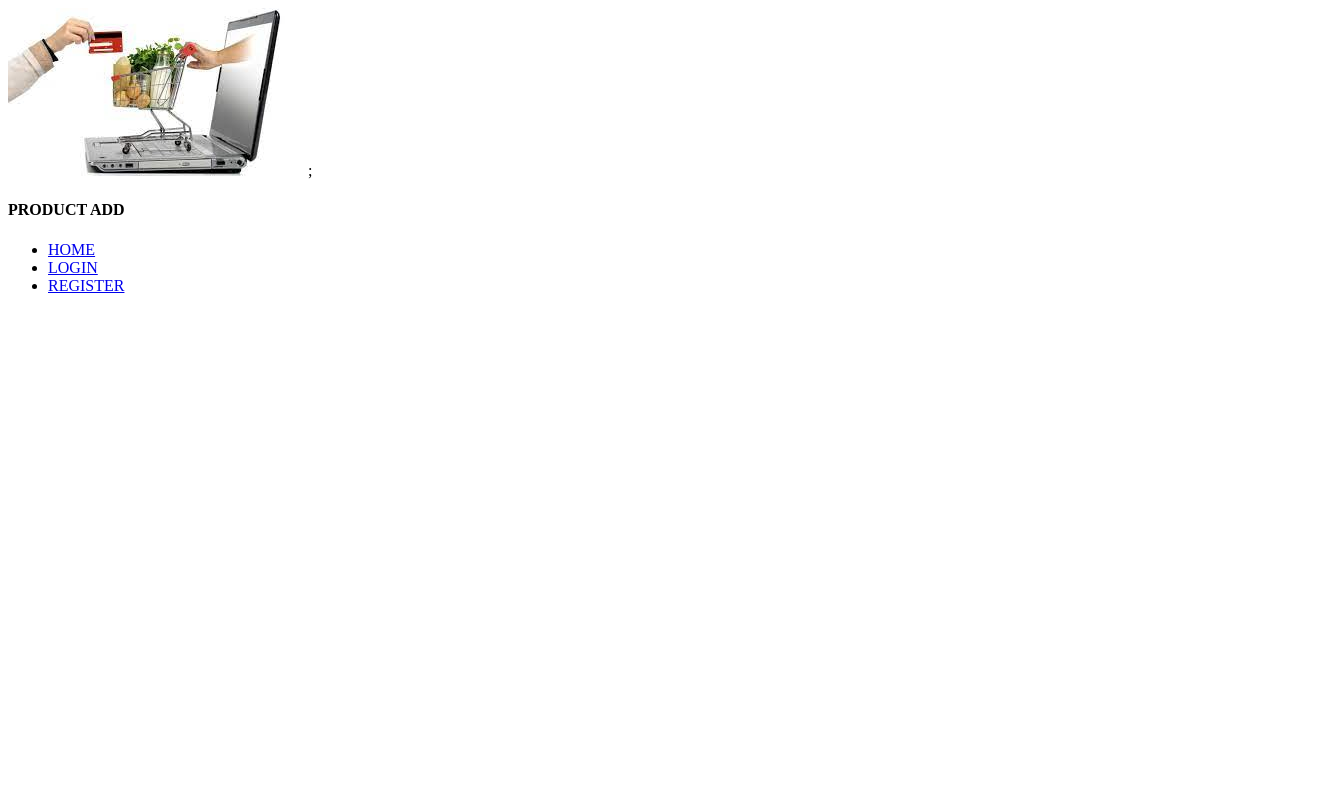
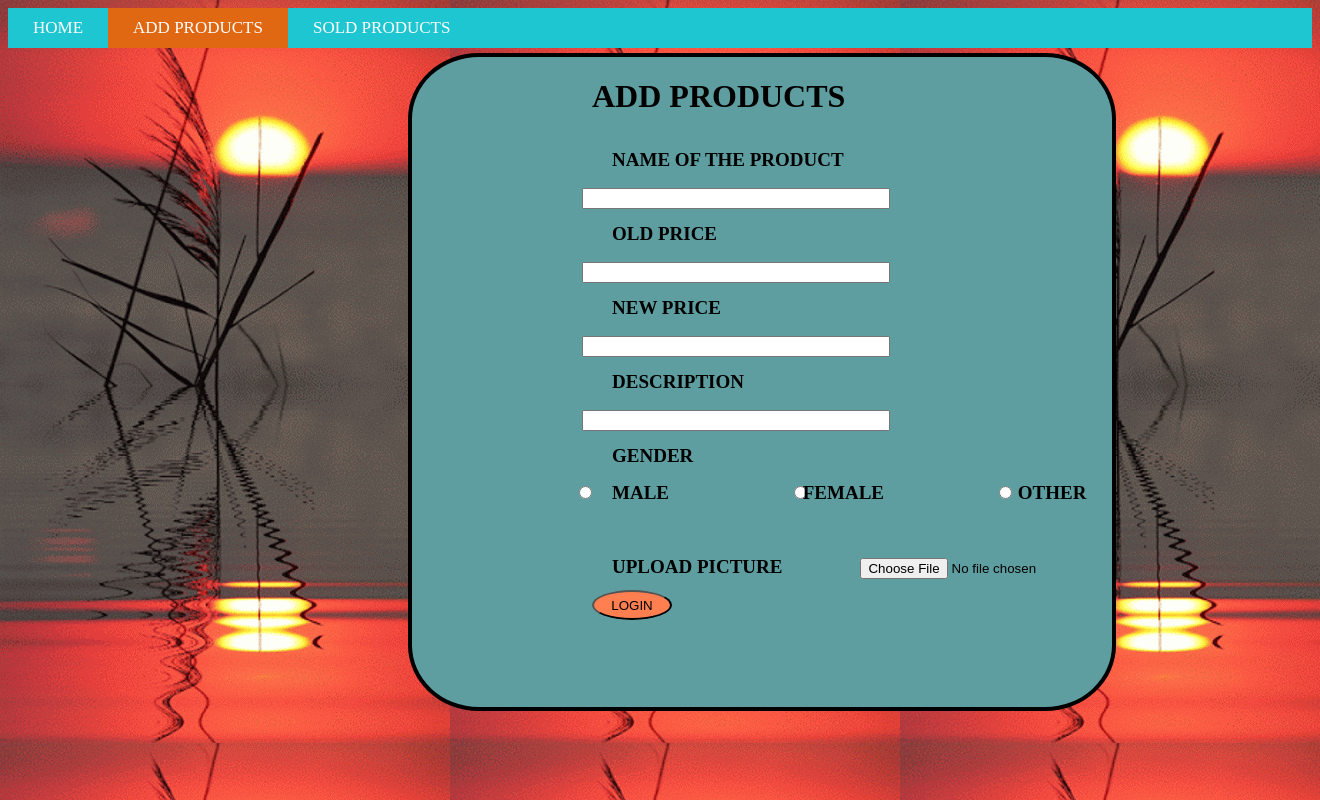
Before and after one commit to Yohannesdejene/Ecommerce_Website, a Node server app: template views/addProduct.ejs in a window 1320 px wide. Run offline with Node 20, Linux system fonts and the light colour scheme; the template is opened without the code that fills it, so the values that code supplies are empty; some libraries are stand-ins or nearby versions.

Commit message:
product adding psge is added

```diff
--- /dev/null
+++ b/public/css/addProduct.css
@@ -0,0 +1,62 @@
+.topnav{
+background-color:rgb(30, 198, 210);
+
+overflow: hidden;
+}
+
+.topnav a{
+color:white;
+
+float:left;
+font-size:17px;
+text-decoration:none;
+padding: 10px 25px ;
+}
+.topnav a:hover {
+background-color:grey;
+color:white;
+}
+
+
+.topnav a.active {
+    background-color:rgb(224, 104, 18);
+    color:white;
+}
+.form{
+    width: 700px;
+    height:650px;
+    border: 4px solid black;
+    margin: 5px 400px;
+    background-color:cadetblue;
+    border-radius:10%;
+}
+
+body{
+    background-image: url("/images/images2.gif");
+}
+
+.label{
+position:relative;
+left:150px;
+font-size:19px;
+padding:50px;
+}
+.input{
+position:relative;
+left:170px;
+width:300px;
+
+}
+#add{
+position:relative;
+left:180px;
+}
+#button{
+position:relative;
+left:180px;
+background-color:coral;
+width:80px;
+height:30px;
+border-radius:50%;
+
+}
--- a/views/addProduct.ejs
+++ b/views/addProduct.ejs
@@ -4,19 +4,83 @@
     <meta charset="UTF-8">
     <meta http-equiv="X-UA-Compatible" content="IE=edge">
     <meta name="viewport" content="width=device-width, initial-scale=1.0">
+    <link rel="stylesheet"    href="/css/addProduct.css"/>
     <title>title</title>
 </head>
 <body>
-  <img src="../public/images/ecommerce.jpg" alt="image">;
 
-  <nav>
-        <h4>PRODUCT ADD</h4>
-        <ul>
-          <li><a href="/">HOME</a></li>
-          <li><a href="/user/login">LOGIN</a></li>
-          <li><a href="/user/signup">REGISTER</a></li>
-        </ul>
-      </nav>
+<div class="topnav">
+          <a  href="/admin/home">HOME</a>
+          <a class="active" href="/admin/addProduct">ADD PRODUCTS</a>
+          <a href="/admin/soldProduct">SOLD PRODUCTS</a>
+
+</div>
+<div class="container">
+ <div class="box">
+  <div class="box-row">
+   <div class="boxs form">
+     <form action="/home/login" method="post">
+        <h1 id="add">ADD PRODUCTS<h1>
+       <div class="enter">
+             <div class="name">
+                <label for="name" class="label">NAME OF THE PRODUCT </label>
+                  <div class="name_input_div">
+                    <input type="text" class="input" id="name" name="name" >
+                  </div>
+             </div>
+
+             <div class="oldprice_div">
+                    <label for="oldprice" class="label">OLD PRICE</label>
+                    <div class="oldprice_input_div">
+                      <input type="text" class="input" id="oldprice" name="oldprice">
+                    </div>
+                  </div>
+                  <div class="newprice_div">
+                    <label for="newprice" class="label">NEW PRICE</label>
+                    <div class="newprice_input_div">
+                      <input type="text" class="input" id="newprice" name="newprice">
+                    </div>
+                  </div>
+                  <div class="description">
+                    <label for="desciption" class="label">DESCRIPTION </label>
+                      <div class="desciption_input_div">
+                        <input type="text" class="input" id="desciption" name="desciption" >
+                      </div>
+                 </div>
+                 <div class="gender">
+                  <label for="gender" class="label">GENDER </label>
+                    <div class="gender_input_div">
+                      <label for="male" class="label">MALE </label>
+                      <input type="radio" class="radio" id="male" name="male" value="MALE">
+                      <label for="female" class="label">FEMALE </label>
+                      <input type="radio" class="radio" id="female" name="female" value="FEMALE">
+                      <label for="other" class="label">OTHER</label>
+                      <input type="radio" class="radio" id="other" name="other" value="OTHER">
+
+                    </div>
+               </div>
+               <div class="picture">
+                <label for="picture" class="label"></label>
+                  <div class="picture_input_div">
+                    <label for="picture" class="label" >UPLOAD PICTURE</label>
+                    <input type="file" class="input" id="picture" name="picture" >
+
+                  </div>
+             </div>
+
+                  <button type="submit" id="button">LOGIN</button>
+               </div>
+
+        </div>
+
+      </form>
+    </div>
+
+
+  </div>
+ </div>
+</div>
+
 
 </body>
-</html
+</html>
--- a/views/adminHome.ejs
+++ b/views/adminHome.ejs
@@ -13,15 +13,13 @@
 
 <div class="topnav">
           <a class="active" href="/admin/home">HOME</a>
-          <a href="/admin/addProduct">ADD PRODUCTS</a>
+          <a  href="/admin/addProduct">ADD PRODUCTS</a>
           <a href="/admin/soldProduct">SOLD PRODUCTS</a>
 
 </div>
 
 <div class="new">
-<p>WELL COME <%=data.Fname%> </p>
-<img src="http://localhost:3000/images/upload_images/<%=data.profilePhoto%>" alt="image" id="myphoto" width="450"
-height="300">;
+
 
 </div>
 
```
Also changed, not shown: models/product.js (+18 -4 lines), public/css/adminHome.css (+18 -42 lines), public/css/product.css (+32 -6 lines), public/css/sold.css (added, +24 -0 lines), routers/adminRoute.js (+5 -4 lines), views/products.ejs (+16 -5 lines), views/soldProduct.ejs (+24 -0 lines), public/images/back1.jpg (added), public/images/back2.jpg (added), public/images/image1.gif (added), public/images/image3.gif (added), public/images/images.jpg (added), public/images/images/fashion-img-2.png (renamed from public/images/fashion-img-2.png), public/images/images/fashion-img-3.png (renamed from public/images/fashion-img-3.png), 1 more files.
